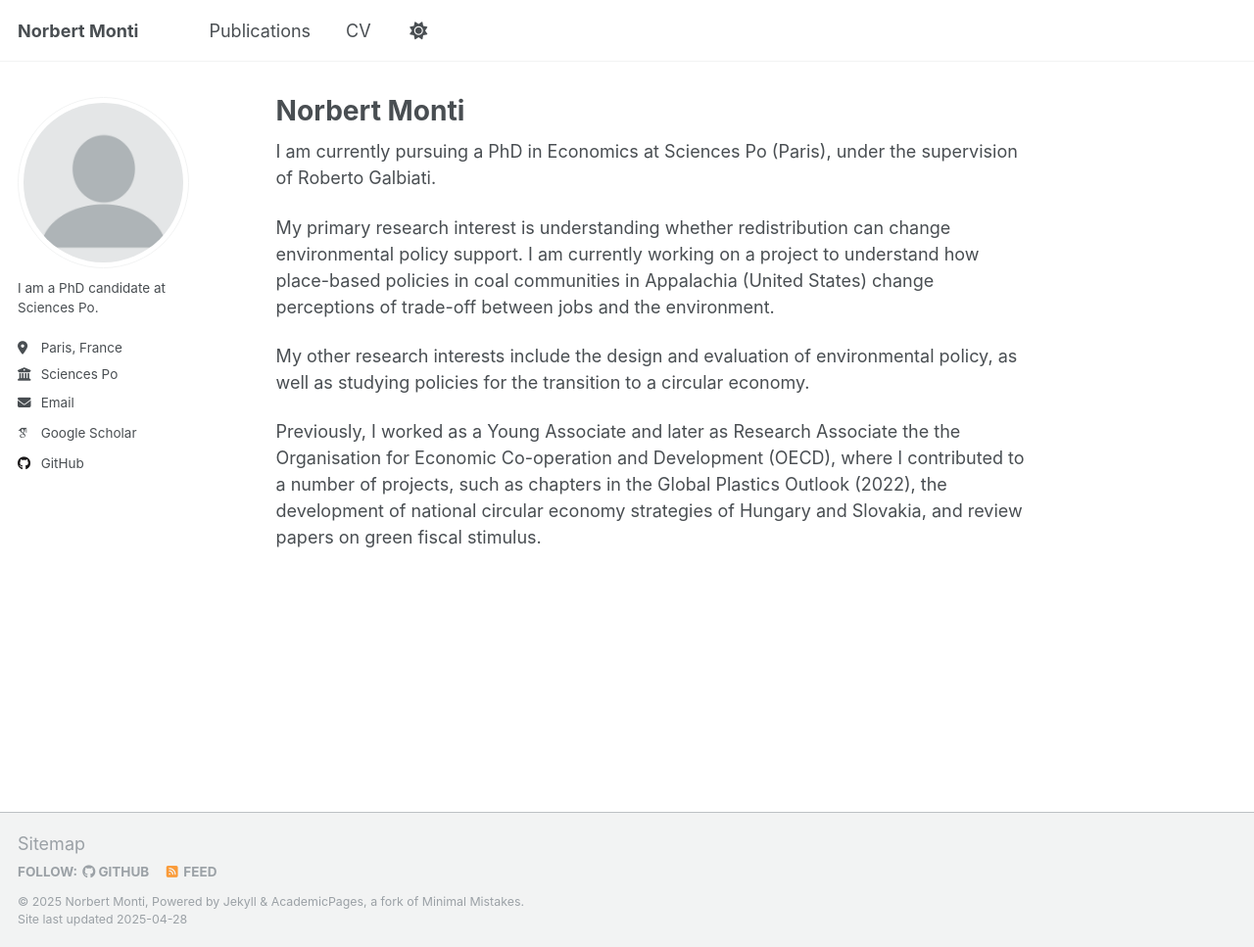
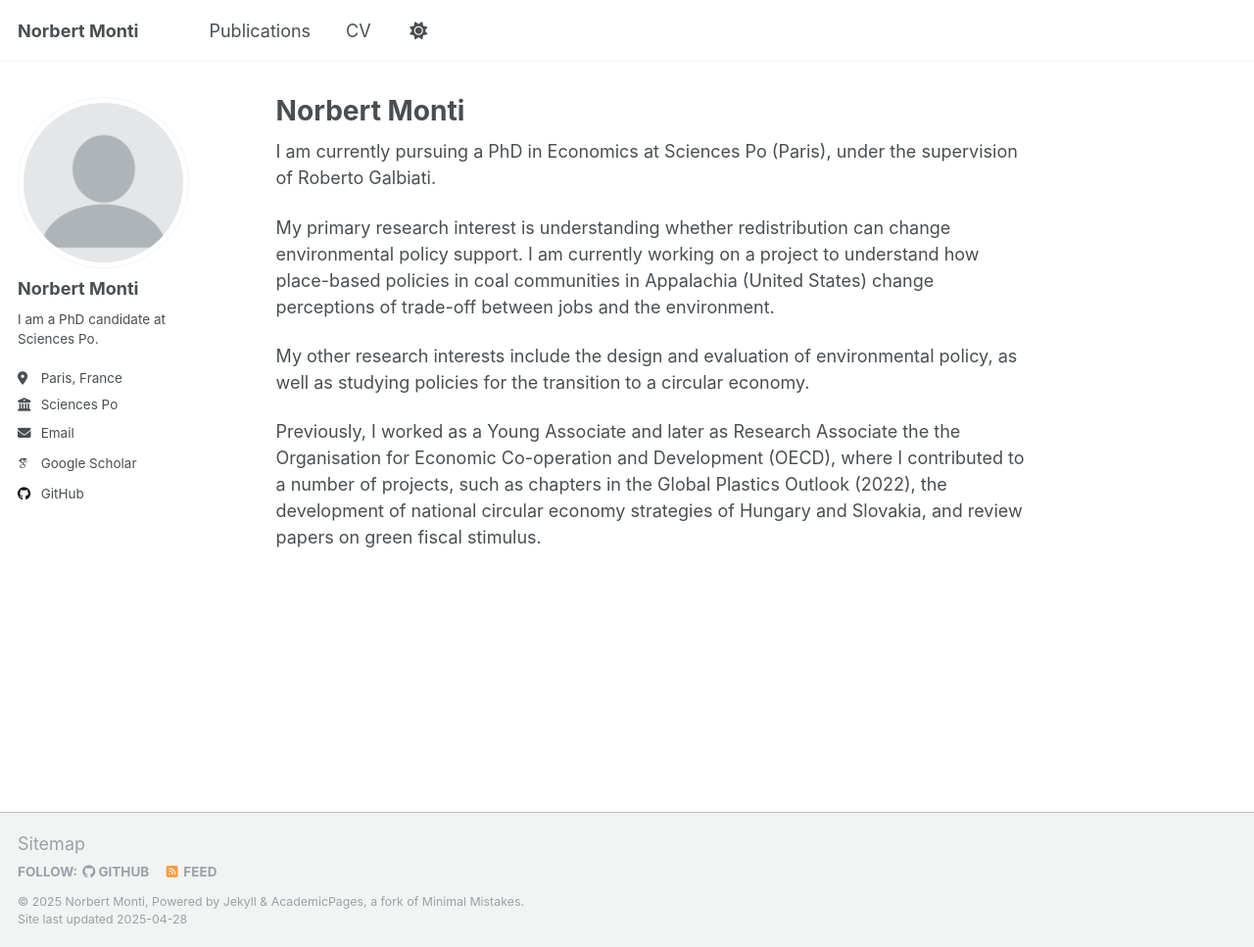
Before and after one commit to norbertmonti/norbertmonti.github.io, a Jekyll site: the page built from _pages/about.md, in a window 1280 px wide and 967 px high. Shown: the whole window at 98% size. Built offline with Jekyll 4.4.1, drawn with Linux system fonts in a browser that asks for light colours; some web fonts are replaced.

Commit message:
Update _config.yml

```diff
--- a/_config.yml
+++ b/_config.yml
@@ -23,7 +23,7 @@ repository               : "norbertmonti/norbertmonti.github.io"
 author:
   # Biographic information
   avatar           : "profile.png"
-  name             : # Name
+  name             : "Norbert Monti"
   pronouns         : # example: "she/her"
   bio              : "I am a PhD candidate at Sciences Po."
   location         : "Paris, France"
```
